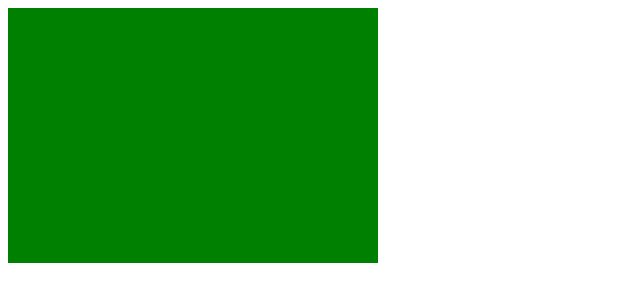
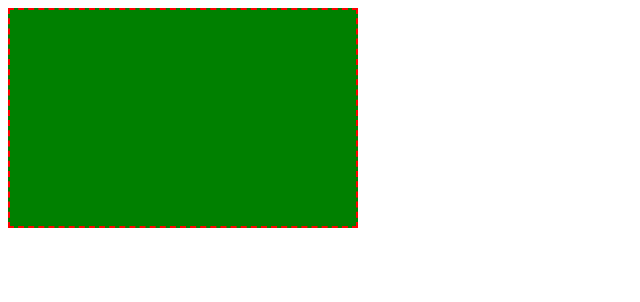
Before and after one commit to Derunchikabobusik228/HW-11, a plain HTML site: page index.html in a window 1280 px wide. Shown: the whole page, without its empty margins (0-640 px from the left). Drawn offline with Linux system fonts and the light colour scheme.

Commit message:
finish homework

```diff
--- a/css/styles.css
+++ b/css/styles.css
@@ -7,8 +7,8 @@
     padding-right: 10px;
     margin-bottom: 30px;
     background-color: green;
-    outline-color: red;
-
+    border: 2px dashed red;
+    box-sizing:border-box;
 
 
 
```
